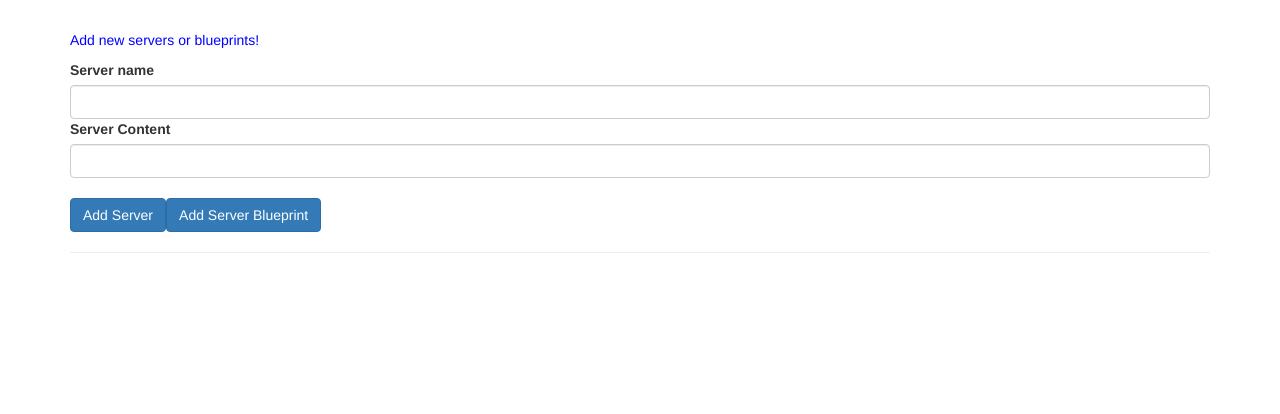
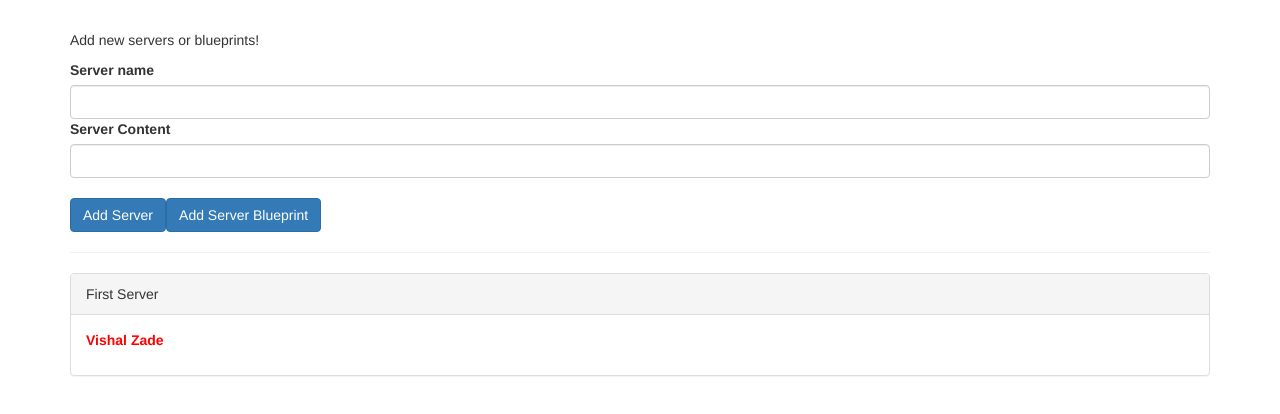
Before and after one commit to iamvsz/Component-Databinding, an Angular app: page / in a window 1280 px wide. Shown: the top 414 px of the page. Built offline with nearby package versions, Linux system fonts and the light colour scheme.

Commit message:
Input operator use

```diff
--- a/src/app/app.component.html
+++ b/src/app/app.component.html
@@ -1,28 +1,9 @@
 <div class="container">
-  <div class="row">
-    <div class="col-xs-12">
-      <p> Add new servers or blueprints! </p>
-      <label>Server name</label>
-      <input type="text" class="form-control" [(ngModel)]="newServerName">
-      <label>Server Content</label>
-      <input type="text" class="form-control" [(ngModel)]="newServerContent">
-      <br>
-      <button class="btn btn-primary" (click)="onAddServer()">Add Server</button>
-      <button class="btn btn-primary" (click)="onAddBlueprint()">Add Server Blueprint</button>
-    </div>
-  </div>
+  <app-cockpit></app-cockpit>
   <hr>
   <div class="row">
     <div class="col-xs-12">
-      <div class="panel panel-default" *ngFor="let element of serverElements">
-        <div class="panel-heading">{{ element.name }}</div>
-        <div class="panel-body">
-          <p>
-            <strong *ngIf="element.type === 'server'" style="color: red;">{{ element.content }}</strong>
-            <em *ngIf="element.type === 'blueprint'">{{ element.content }}</em>
-          </p>
-        </div>
-      </div>
+      <app-server-element *ngFor="let serElement of serverElements" [element]="serElement"></app-server-element>
     </div>
   </div>
 </div>
--- a/src/app/app.component.ts
+++ b/src/app/app.component.ts
@@ -7,23 +7,5 @@ import { Component } from '@angular/core';
 })
 export class AppComponent {
   title = 'component-databinding';
-  serverElements: any[] = [];
-  newServerName = '';
-  newServerContent = '';
-
-  onAddServer() {
-    this.serverElements.push({
-      type: 'server',
-      name: this.newServerName,
-      content: this.newServerContent
-    })
-  }
-
-  onAddBlueprint() {
-    this.serverElements.push({
-      type: 'blueprint',
-      name: this.newServerName,
-      content: this.newServerContent
-    })
-  }
+  serverElements: any[] = [{ type: 'server', name: 'First Server', content: 'Vishal Zade' }];
 }
--- a/src/app/app.module.ts
+++ b/src/app/app.module.ts
@@ -4,10 +4,14 @@ import { BrowserModule } from '@angular/platform-browser';
 import { AppRoutingModule } from './app-routing.module';
 import { AppComponent } from './app.component';
 import { FormsModule } from '@angular/forms';
+import { CockpitComponent } from './cockpit/cockpit.component';
+import { ServerElementComponent } from './server-element/server-element.component';
 
 @NgModule({
   declarations: [
-    AppComponent
+    AppComponent,
+    CockpitComponent,
+    ServerElementComponent
   ],
   imports: [
     BrowserModule,
--- /dev/null
+++ b/src/app/cockpit/cockpit.component.html
@@ -0,0 +1,12 @@
+<div class="row">
+    <div class="col-xs-12">
+        <p> Add new servers or blueprints! </p>
+        <label>Server name</label>
+        <input type="text" class="form-control" [(ngModel)]="newServerName">
+        <label>Server Content</label>
+        <input type="text" class="form-control" [(ngModel)]="newServerContent">
+        <br>
+        <button class="btn btn-primary" (click)="onAddServer()">Add Server</button>
+        <button class="btn btn-primary" (click)="onAddBlueprint()">Add Server Blueprint</button>
+    </div>
+</div>
--- /dev/null
+++ b/src/app/cockpit/cockpit.component.ts
@@ -0,0 +1,33 @@
+import { Component, OnInit } from '@angular/core';
+
+@Component({
+  selector: 'app-cockpit',
+  templateUrl: './cockpit.component.html',
+  styleUrls: ['./cockpit.component.css']
+})
+export class CockpitComponent implements OnInit {
+  newServerName = '';
+  newServerContent = '';
+
+  constructor() { }
+
+  ngOnInit(): void {
+  }
+
+  onAddServer() {
+    // this.serverElements.push({
+    //   type: 'server',
+    //   name: this.newServerName,
+    //   content: this.newServerContent
+    // })
+  }
+
+  onAddBlueprint() {
+    // this.serverElements.push({
+    //   type: 'blueprint',
+    //   name: this.newServerName,
+    //   content: this.newServerContent
+    // })
+  }
+
+}
--- /dev/null
+++ b/src/app/server-element/server-element.component.html
@@ -0,0 +1,9 @@
+<div class="panel panel-default">
+    <div class="panel-heading">{{ element.name }}</div>
+    <div class="panel-body">
+        <p>
+            <strong *ngIf="element.type === 'server'" style="color: red;">{{ element.content }}</strong>
+            <em *ngIf="element.type === 'blueprint'">{{ element.content }}</em>
+        </p>
+    </div>
+</div>
--- /dev/null
+++ b/src/app/server-element/server-element.component.ts
@@ -0,0 +1,15 @@
+import { Component, OnInit, Input } from '@angular/core';
+
+@Component({
+  selector: 'app-server-element',
+  templateUrl: './server-element.component.html',
+  styleUrls: ['./server-element.component.css']
+})
+export class ServerElementComponent implements OnInit {
+  @Input() element! : {type: string, name: string, content: string};
+
+  constructor() { }
+  ngOnInit(): void {
+  }
+
+}
```
Also changed, not shown: src/app/cockpit/cockpit.component.css (added), src/app/server-element/server-element.component.css (added).
